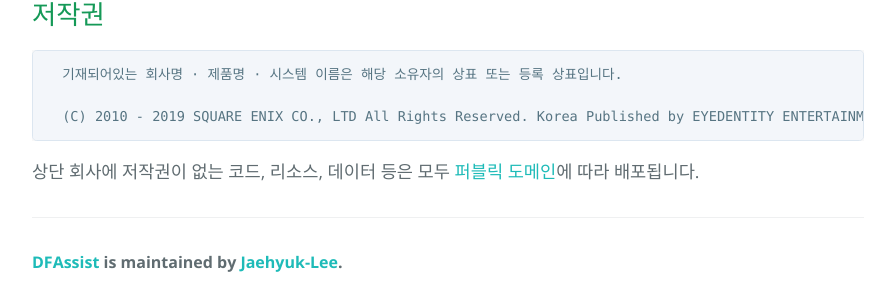
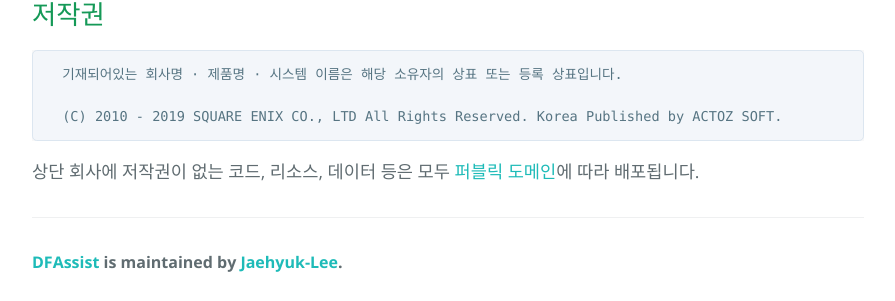
Before and after one commit to devunt/DFAssist, a Jekyll site: the page built from docs/index.md, in a window 1280 px wide and 900 px high, scrolled down 4810 px. Shown: the part 594-895 px from the top of the window, without its empty margins (192-1087 px from the left). Built offline with Jekyll 4.4.1, drawn with Linux system fonts in a browser that asks for light colours; our own code applies the rules of GitHub Pages for plain Markdown files.

Commit message:
Korea Publisher Changed

````diff
--- a/App/Resources/Localization/en-us.json
+++ b/App/Resources/Localization/en-us.json
@@ -73,7 +73,7 @@
   "ui-logs-copy": "Copy Logs",
   "ui-logs-clear": "Clear",
 
-  "ui-info-about": "[Contributor]\n유채색\nLaiglinne\nHibiyasleep\nAlex00728\n[Support] : fpdhs698\n[Copyright]\nAll company, product, system names are\n registered or unregistered trademarks of their respective owners.\n(C)2010 - 2019 SQUARE ENIX CO., LTD All Rights Reserved.\nKorea Published by EYEDENTITY Entertainment.",
+  "ui-info-about": "[Contributor]\n유채색\nLaiglinne\nHibiyasleep\nAlex00728\n[Support] : fpdhs698\n[Copyright]\nAll company, product, system names are\n registered or unregistered trademarks of their respective owners.\n(C)2010 - 2019 SQUARE ENIX CO., LTD All Rights Reserved.\nKorea Published by ACTOZ SOFT.",
 
   "ui-msgbox-title-info": "DFA Notice",
   "ui-msgbox-title-warning": "DFA warning",
--- a/App/Resources/Localization/fr-fr.json
+++ b/App/Resources/Localization/fr-fr.json
@@ -73,7 +73,7 @@
   "ui-logs-copy": "Copier logs",
   "ui-logs-clear": "Vider",
 
-  "ui-info-about": "[Contributeurs]\n유채색\nLaiglinne\nHibiyasleep\nAlex00728\n\n[Copyright]\nAll company, product, system names are\n registered or unregistered trademarks of their respective owners.\n(C)2010 - 2019 SQUARE ENIX CO., LTD All Rights Reserved.\nKorea Published by EYEDENTITY Entertainment.",
+  "ui-info-about": "[Contributeurs]\n유채색\nLaiglinne\nHibiyasleep\nAlex00728\n\n[Copyright]\nAll company, product, system names are\n registered or unregistered trademarks of their respective owners.\n(C)2010 - 2019 SQUARE ENIX CO., LTD All Rights Reserved.\nKorea Published by ACTOZ SOFT.",
 
   "ui-msgbox-title-info": "DFA Notice",
   "ui-msgbox-title-warning": "DFA Warning",
--- a/App/Resources/Localization/ja-jp.json
+++ b/App/Resources/Localization/ja-jp.json
@@ -73,7 +73,7 @@
   "ui-logs-copy": "ログをコピー",
   "ui-logs-clear": "消去",
 
-  "ui-info-about": "[貢献者]\n유채색\nLaiglinne\nHibiyasleep\nAlex00728\n\n[Copyright]\n記載されている会社名・製品名・システム名などは、各社の商標、または登録商標です。\n(C)2010 - 2019 SQUARE ENIX CO., LTD All Rights Reserved.\nKorea Published by EYEDENTITY Entertainment.",
+  "ui-info-about": "[貢献者]\n유채색\nLaiglinne\nHibiyasleep\nAlex00728\n\n[Copyright]\n記載されている会社名・製品名・システム名などは、各社の商標、または登録商標です。\n(C)2010 - 2019 SQUARE ENIX CO., LTD All Rights Reserved.\nKorea Published by ACTOZ SOFT.",
 
   "ui-msgbox-title-info": "DFA通知",
   "ui-msgbox-title-warning": "DFA警告",
--- a/App/Resources/Localization/ko-kr.json
+++ b/App/Resources/Localization/ko-kr.json
@@ -73,7 +73,7 @@
   "ui-logs-copy": "로그 복사",
   "ui-logs-clear": "로그 삭제",
 
-  "ui-info-about": "[제작 및 문의]\n유채색\n라그린네\n히비야\n윈도ce\n[도움] : 고먐미\n[저작권]\n기재되어있는 회사명 · 제품명 · 시스템 이름은\n해당 소유자의 상표 또는 등록 상표입니다.\n(C) 2010 - 2019 SQUARE ENIX CO., LTD All Rights Reserved.\nKorea Published by EYEDENTITY Entertainment.",
+  "ui-info-about": "[제작 및 문의]\n유채색\n라그린네\n히비야\n윈도ce\n[도움] : 고먐미\n[저작권]\n기재되어있는 회사명 · 제품명 · 시스템 이름은\n해당 소유자의 상표 또는 등록 상표입니다.\n(C) 2010 - 2019 SQUARE ENIX CO., LTD All Rights Reserved.\nKorea Published by ACTOZ SOFT.",
 
   "ui-msgbox-title-info": "DFA 알림",
   "ui-msgbox-title-warning": "DFA 경고",
--- a/docs/index.md
+++ b/docs/index.md
@@ -85,7 +85,7 @@
 ```
   기재되어있는 회사명 · 제품명 · 시스템 이름은 해당 소유자의 상표 또는 등록 상표입니다.
 
-  (C) 2010 - 2019 SQUARE ENIX CO., LTD All Rights Reserved. Korea Published by EYEDENTITY ENTERTAINMENT.
+  (C) 2010 - 2019 SQUARE ENIX CO., LTD All Rights Reserved. Korea Published by ACTOZ SOFT.
 ```
 
 상단 회사에 저작권이 없는 코드, 리소스, 데이터 등은 모두
````
Also changed, not shown: docs/faq.md (+1 -1 lines), docs/index.en.md (+1 -1 lines), docs/index.ja.md (+1 -1 lines), 1 other file.
